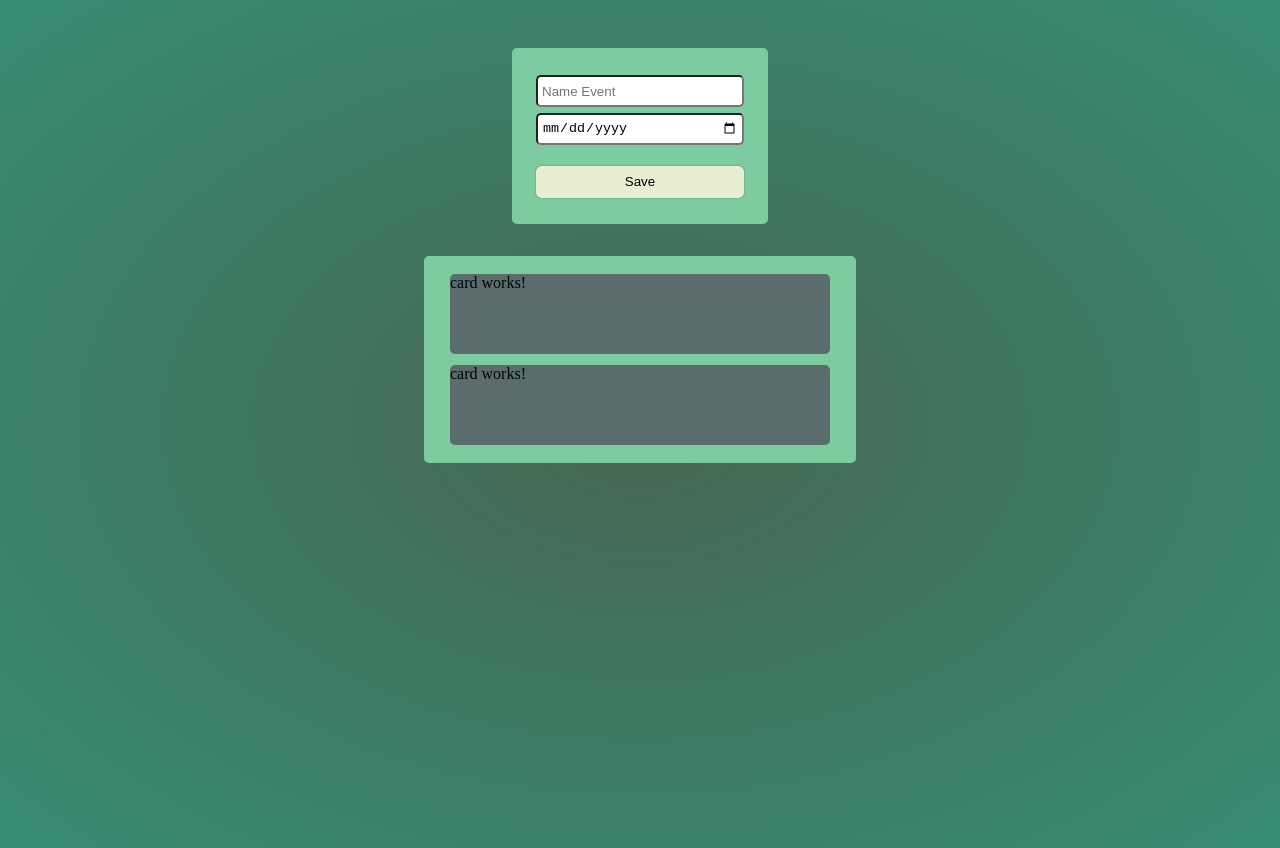
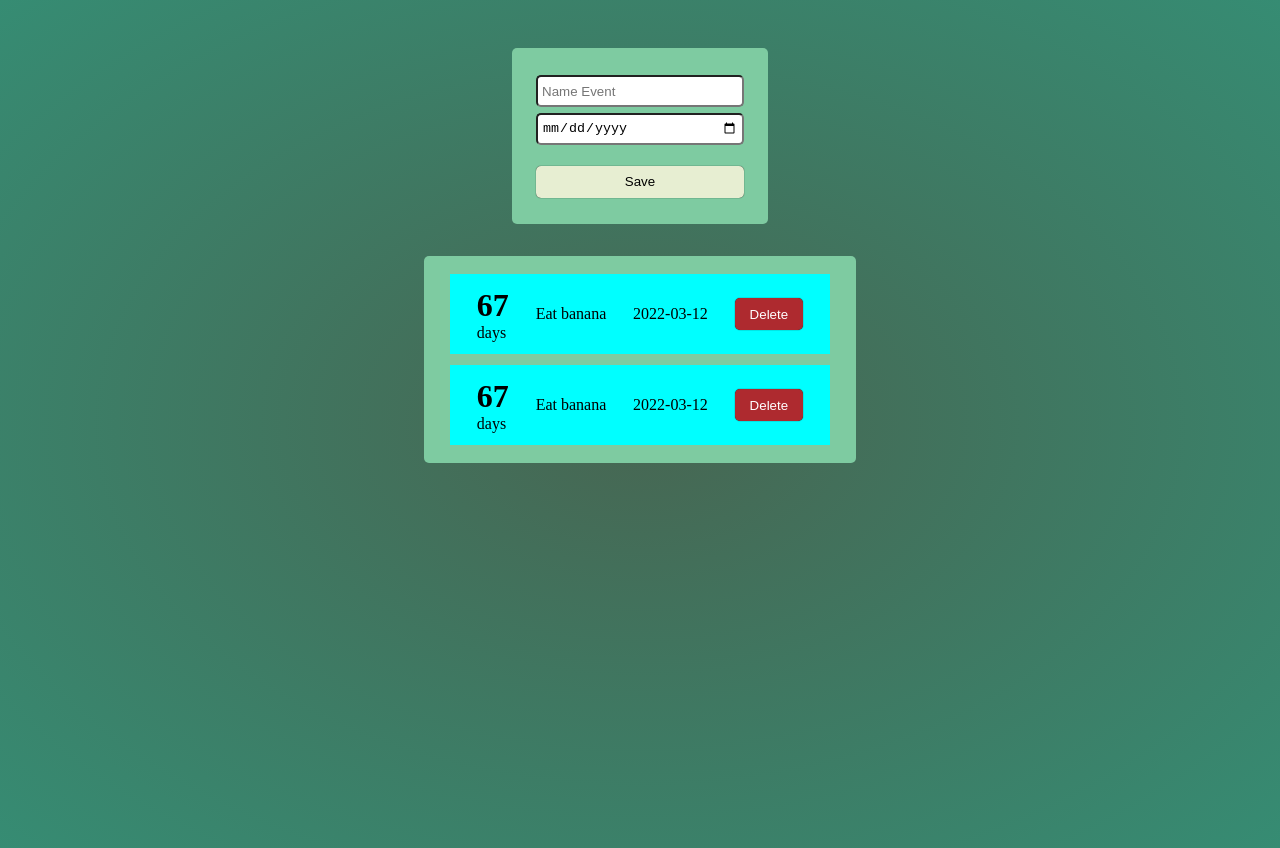
Before and after one commit to VlV-515/time-for-event, an Angular app: page / in a window 1280 px wide. Built offline with nearby package versions, Linux system fonts and the light colour scheme.

Commit message:
style🎨:Add style in card component

```diff
--- a/src/app/components/card/card.component.css
+++ b/src/app/components/card/card.component.css
@@ -0,0 +1,23 @@
+.container {
+  background-color: aqua;
+  width: 100%;
+  height: 100%;
+  display: flex;
+  justify-content: space-evenly;
+  align-items: center;
+}
+button {
+  background-color: #ae2a2f;
+  border-radius: 5px;
+  height: 2rem;
+  cursor: pointer;
+  border-style: none;
+  box-shadow: 0px 0px 1px black;
+  color: white;
+  padding: 15px;
+  display: inline-flex;
+  align-items: center;
+}
+button:hover {
+  background-color: #ae2a2ea7;
+}
--- a/src/app/components/card/card.component.html
+++ b/src/app/components/card/card.component.html
@@ -1 +1,15 @@
-<p>card works!</p>
+<div class="container">
+  <div class="container-days">
+    <h1>67</h1>
+    <p>days</p>
+  </div>
+  <div class="container-tittle">
+    <p>Eat banana</p>
+  </div>
+  <div class="container-date">
+    <p>2022-03-12</p>
+  </div>
+  <div class="container-button">
+    <button>Delete</button>
+  </div>
+</div>
```
